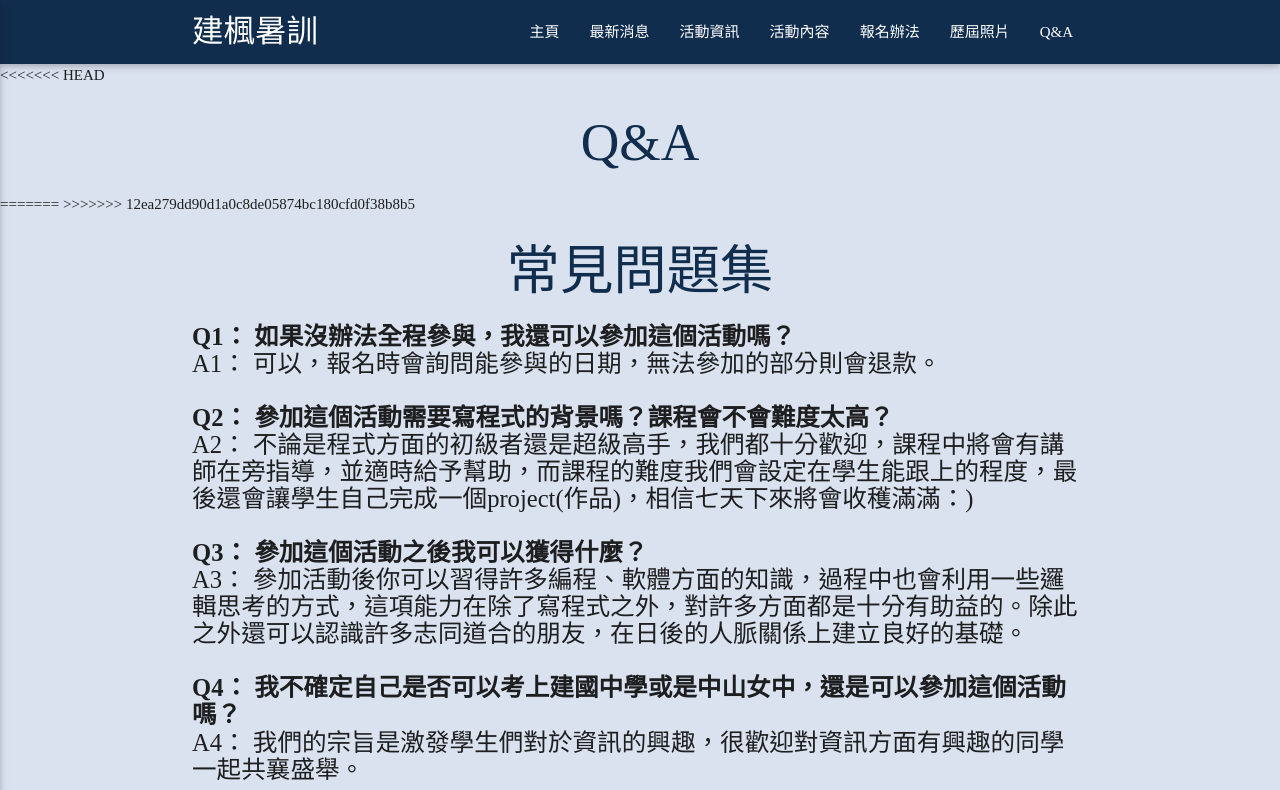
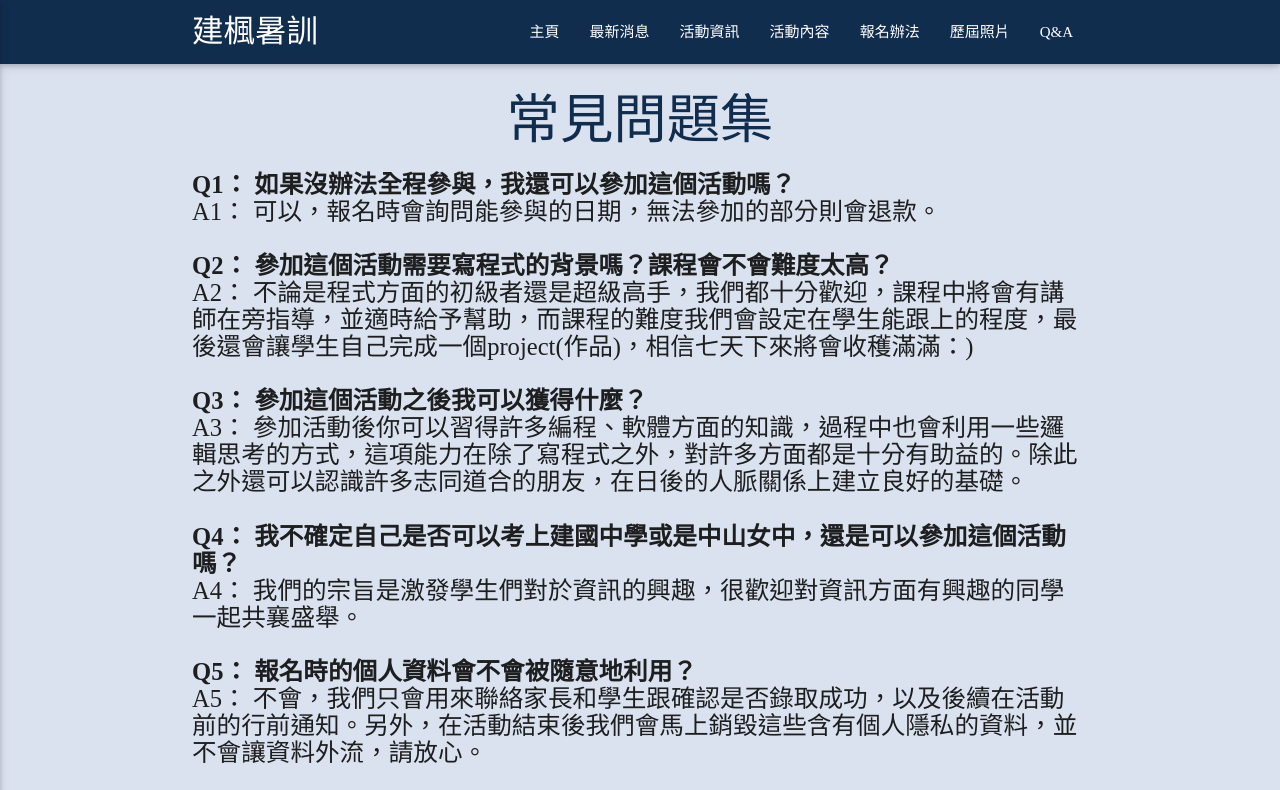
Before and after one commit to edisonhello/2016summercamp, a website: page comments.html in a window 1280 px wide. Shown: the top 790 px of the page. Drawn offline with nearby package versions, Linux system fonts and the light colour scheme; files that its build step writes are made by us from their sources; no server answers; files whose address does not match are found by name.

Commit message:
comments

```diff
--- a/comments.html
+++ b/comments.html
@@ -47,10 +47,6 @@
   </nav>
 </div>
 
-<<<<<<< HEAD
-<h2 class="center customtextcolor">Q&A</h2>
-=======
->>>>>>> 12ea279dd90d1a0c8de05874bc180cfd0f38b8b5
 
 <h2 class="center customtextcolor">常見問題集</h2>
 <div class="container">
```
